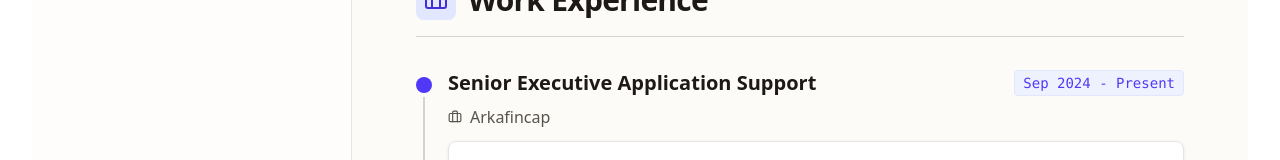
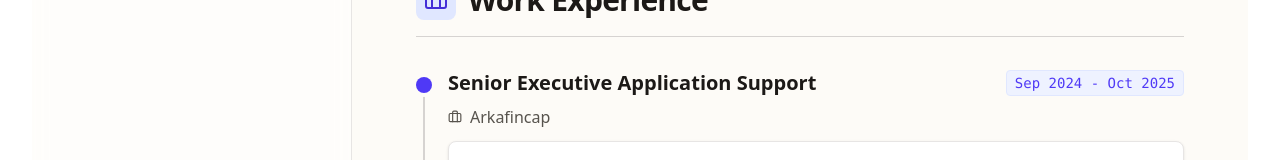
Before and after one commit to mohitbellwani/portfolioReactFrontend, a React (Vite) app: page / in a window 1280 px wide. Shown: the part 543-703 px from the top of the page. Built offline with nearby package versions, Linux system fonts and the light colour scheme.

Commit message:
change commited

```diff
--- a/src/portfoliopage/portfoliopage.jsx
+++ b/src/portfoliopage/portfoliopage.jsx
@@ -68,7 +68,7 @@ const INITIAL_RESUME_DATA = {
       id: 1,
       role: "Senior Executive Application Support",
       company: "Arkafincap",
-      period: "Sep 2024 - Present",
+      period: "Sep 2024 - Oct 2025",
       description: "Automated MongoDB Excel reporting via Python & .NET Core, improving reporting cadence by 50%. Enhanced Razorpay payment flows and reduced incident resolution time by 20% through expert log analysis."
     },
     {
```
